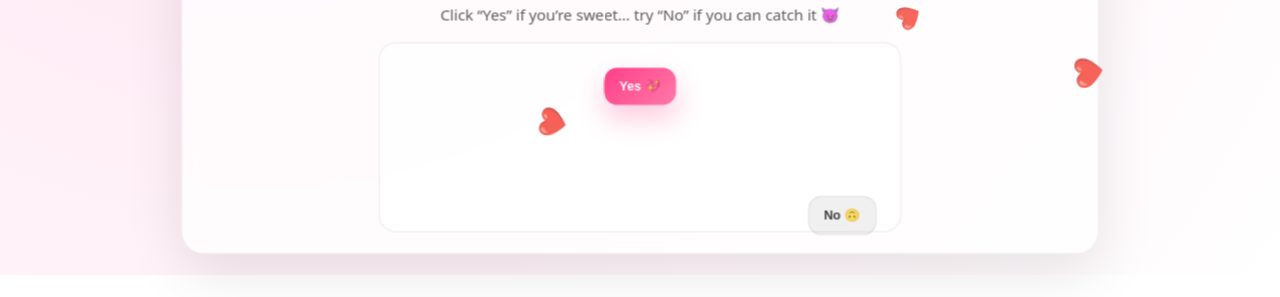
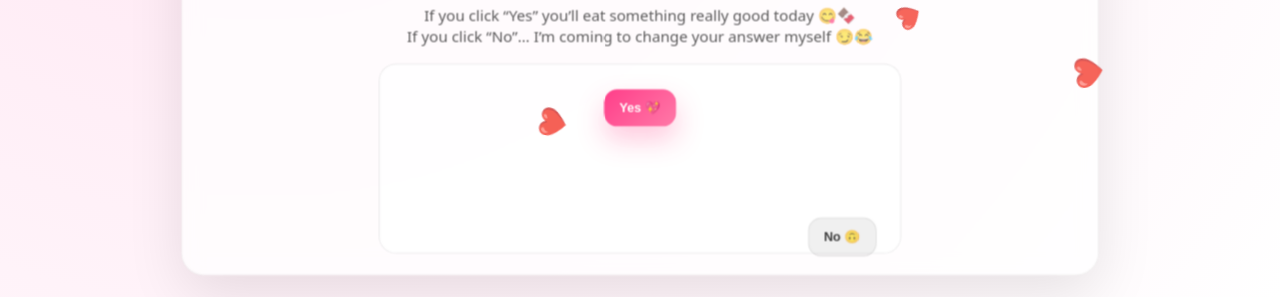
Before and after one commit to KhaledAhmed88/for-valen, a plain HTML site: page index.html in a window 1280 px wide. Shown: the part 564-861 px from the top of the page. Before the commit the page ends 839 px from the top, so only its background shows below. Drawn offline with Linux system fonts and the light colour scheme.

Commit message:
Update index.html

```diff
--- a/index.html
+++ b/index.html
@@ -131,7 +131,9 @@
 
   <h1>Hagar ❤️</h1>
   <h2>Would you be my Valentine?</h2>
-  <p>Click “Yes” if you’re sweet… try “No” if you can catch it 😈</p>
+  <p>If you click “Yes” you’ll eat something really good today 😋🍫<br>
+If you click “No”… I’m coming to change your answer myself 😏😂</p>
+
 
   <div class="askBox" id="askBox">
     <div class="btnRow">
@@ -195,4 +197,5 @@
 </script>
 
 </body>
+
 </html>
```
